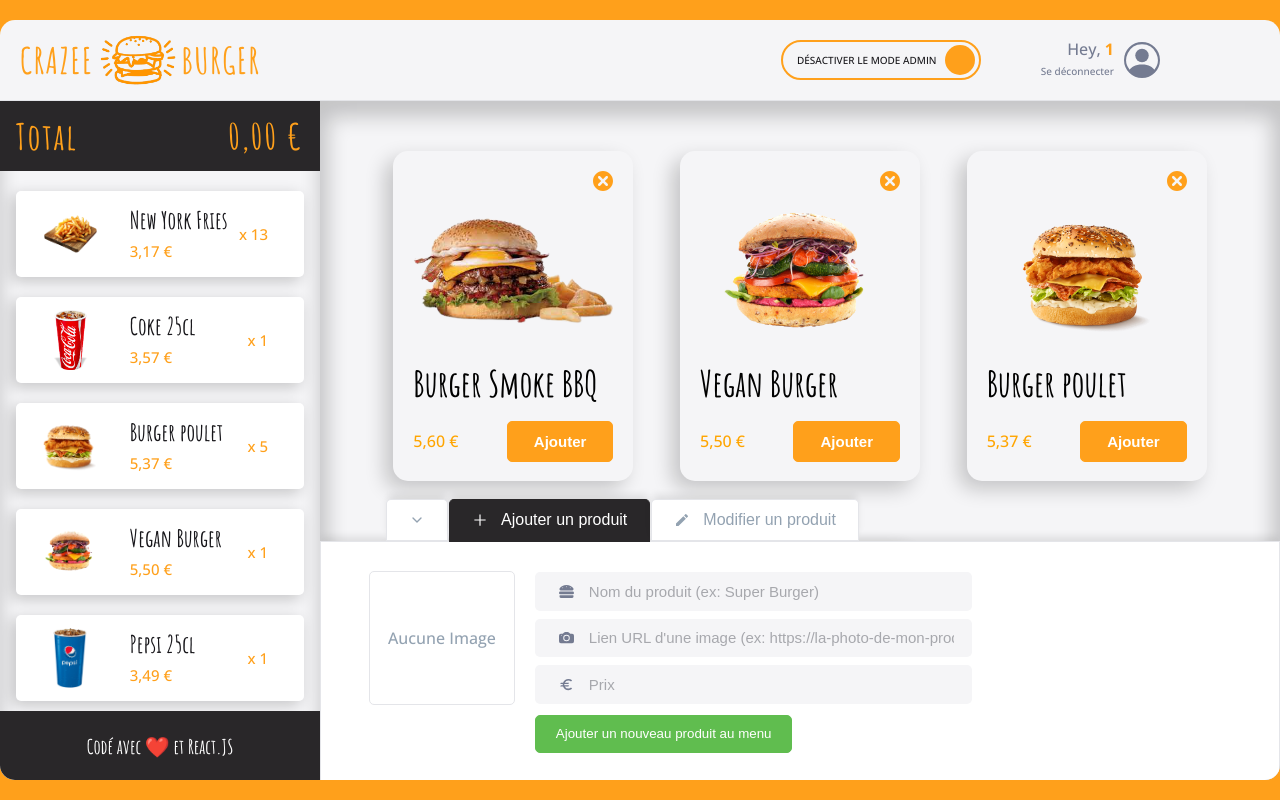
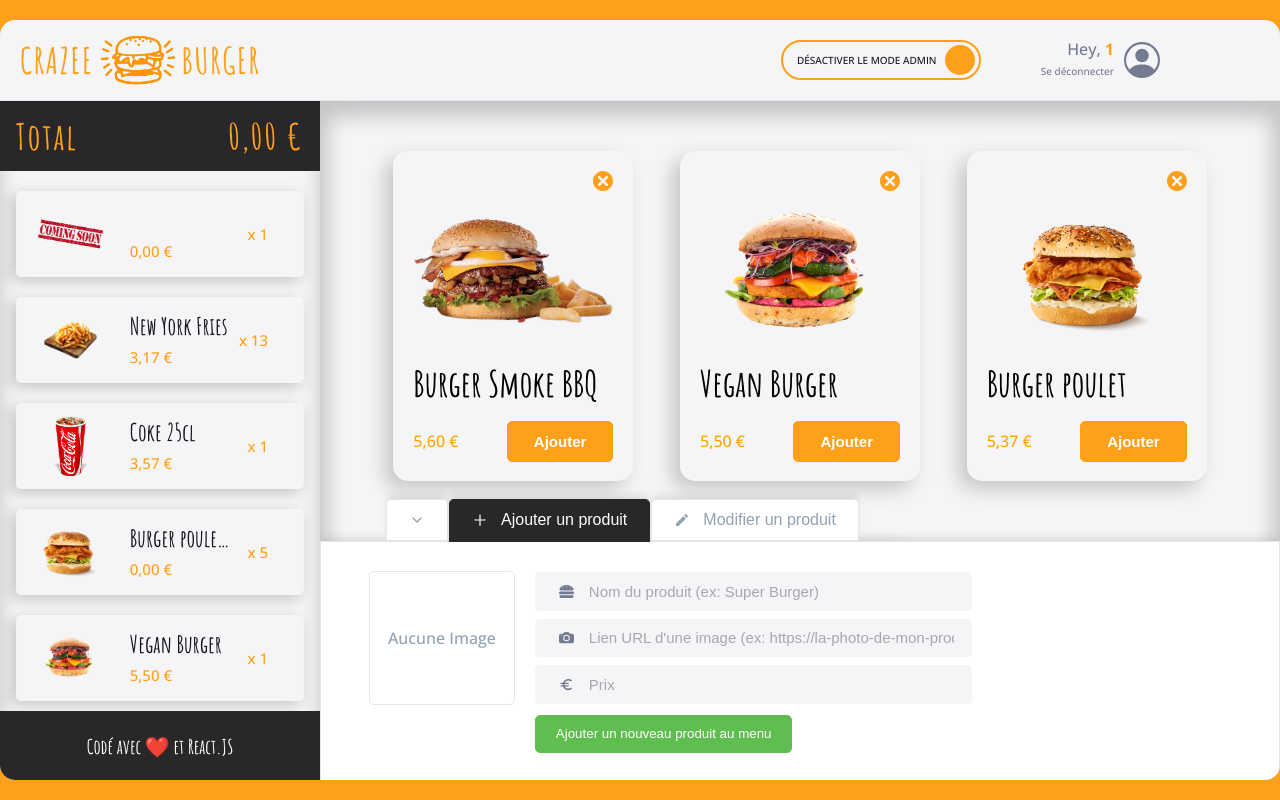
Before and after one commit to QiaoAn05/crazee-burger, a React (Vite) app: page /order/1 in a window 1280 px wide. Built offline with nearby package versions, Linux system fonts and the light colour scheme; grey boxes are pictures that could not be loaded.

Commit message:
✨ F11: BASKET > Add DEFAULT_IMAGE if no image is provided

```diff
--- a/src/components/pages/order/main/Product.jsx
+++ b/src/components/pages/order/main/Product.jsx
@@ -49,8 +49,7 @@ export default function Product({
 }
 
 const ProductStyled = styled.div`
-  /* ${({ isHoverable }) => isHoverable && hoverableStyle} */
-  ${({ $isHoverable }) => $isHoverable && hoverableStyle}
+  ${({ $isHoverable }) => $isHoverable && hoverableStyle};
   border-radius: ${theme.borderRadius.extraRound};
   height: 330px;
 
@@ -132,8 +131,8 @@ const ProductStyled = styled.div`
         }
       }
     }
-    /* ${({ isHoverable, isSelected }) =>
-      isHoverable && isSelected && selectedStyle}
+    ${({ $isHoverable, $isSelected }) =>
+      $isHoverable && $isSelected && selectedStyle}
   }
 `;
 
@@ -201,11 +200,4 @@ const selectedStyle = css`
       }
     }
   }
-  /* .text-info {
-    .description {
-      .left-description {
-        color: ${theme.colors.white};
-      }
-    }
-  } */
 `;
--- a/src/components/pages/order/main/basket/BasketCard.jsx
+++ b/src/components/pages/order/main/basket/BasketCard.jsx
@@ -45,7 +45,7 @@ const BasketCardStyled = styled.div`
   grid-template-columns: 30% 1fr;
 
   border-radius: ${theme.borderRadius.round};
-  background: ${theme.colors.white};
+  background: ${theme.colors.prim};
   box-shadow: ${theme.shadows.cardBasket};
 
   position: relative;
--- a/src/components/pages/order/main/basket/BasketProducts.jsx
+++ b/src/components/pages/order/main/basket/BasketProducts.jsx
@@ -1,13 +1,21 @@
 import React from "react";
 import styled from "styled-components";
 import BasketCard from "./BasketCard";
+import { DEFAULT_IMAGE } from "../../../../../enums/product";
 
 export default function BasketProducts({ basket }) {
   return (
     <BasketProductsStyled>
       {basket.map((basketProduct) => (
         <div className="basket-card" key={basketProduct.id}>
-          <BasketCard {...basketProduct} />
+          <BasketCard
+            {...basketProduct}
+            imageSource={
+              basketProduct.imageSource
+                ? basketProduct.imageSource
+                : DEFAULT_IMAGE
+            }
+          />
         </div>
       ))}
     </BasketProductsStyled>
--- a/src/components/pages/order/main/menu/Menu.jsx
+++ b/src/components/pages/order/main/menu/Menu.jsx
@@ -6,9 +6,7 @@ import OrderContext from "../../../../../context/OrderContext";
 import EmptyMenuAdmin from "./EmptyMenuAdmin";
 import EmptyMenuClient from "./EmptyMenuClient";
 import { checkIfProductIsClicked } from "./helper";
-import { EMPTY_PRODUCT } from "../../../../../enums/product";
-
-const DEFAULT_IMAGE = "/images/coming-soon.png";
+import { DEFAULT_IMAGE, EMPTY_PRODUCT } from "../../../../../enums/product";
 
 export default function Menu() {
   //state
--- a/src/enums/product.js
+++ b/src/enums/product.js
@@ -4,3 +4,5 @@ export const EMPTY_PRODUCT = Object.freeze({
   imageSource: "",
   price: 0,
 });
+
+export const DEFAULT_IMAGE = "/images/coming-soon.png";
--- a/src/fakeData/fakeBasket.js
+++ b/src/fakeData/fakeBasket.js
@@ -1,3 +1,4 @@
+import { EMPTY_PRODUCT } from "../enums/product";
 export const EMPTY = [];
 
 export const SMALL = [
@@ -136,6 +137,10 @@ export const LARGE = [
 
 export const LARGE_WEIRD = [
   {
+    ...EMPTY_PRODUCT,
+    quantity: 1,
+  },
+  {
     id: "1",
     imageSource: "/images/fries3.png",
     title: "New York Fries",
--- a/src/hooks/useBasket.js
+++ b/src/hooks/useBasket.js
@@ -2,6 +2,6 @@ import { useState } from "react";
 import { fakeBasket } from "../fakeData/fakeBasket";
 
 export const useBasket = () => {
-  const [basket, setBasket] = useState(fakeBasket.LARGE);
+  const [basket, setBasket] = useState(fakeBasket.LARGE_WEIRD);
   return { basket };
 };
```
